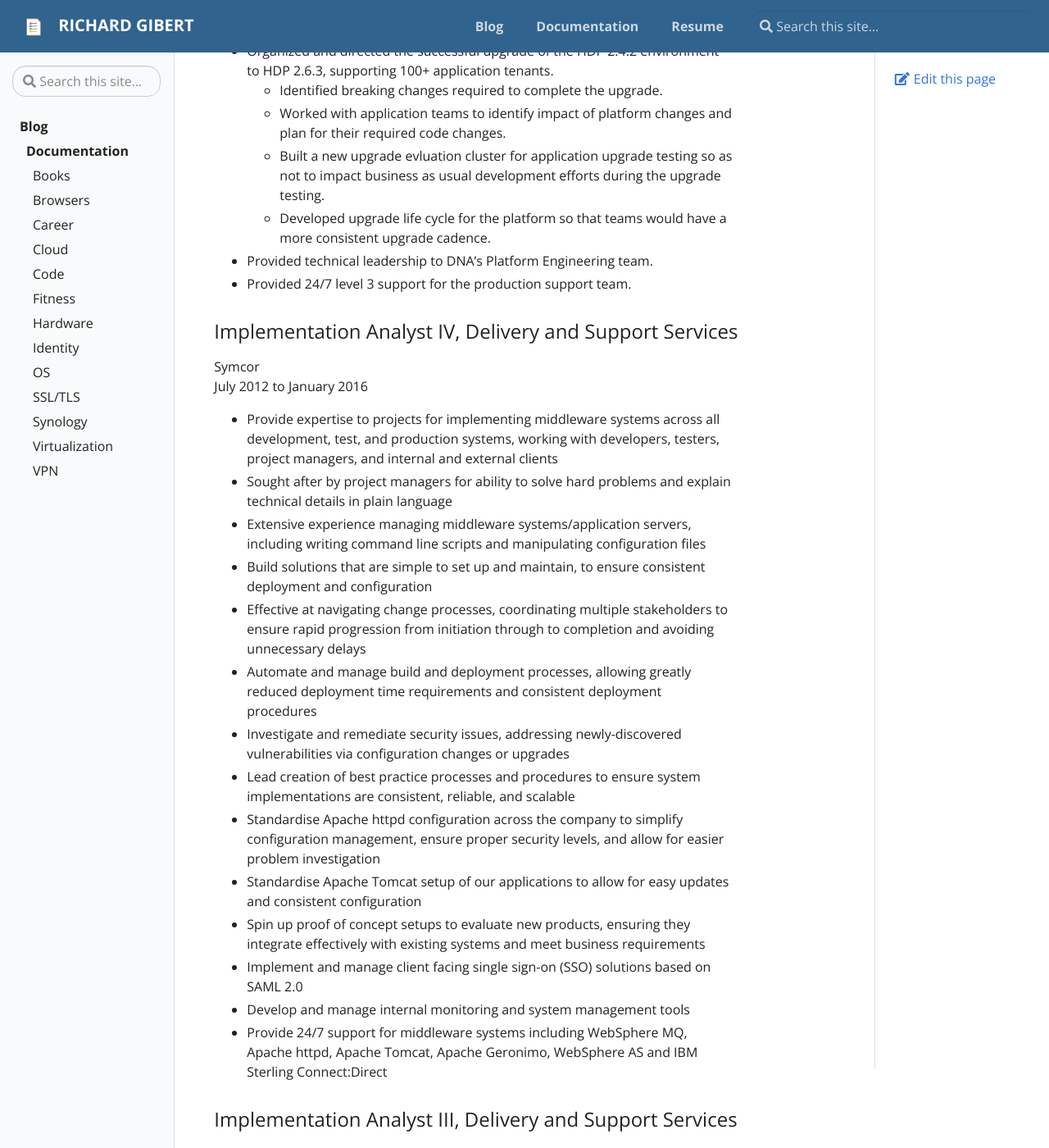
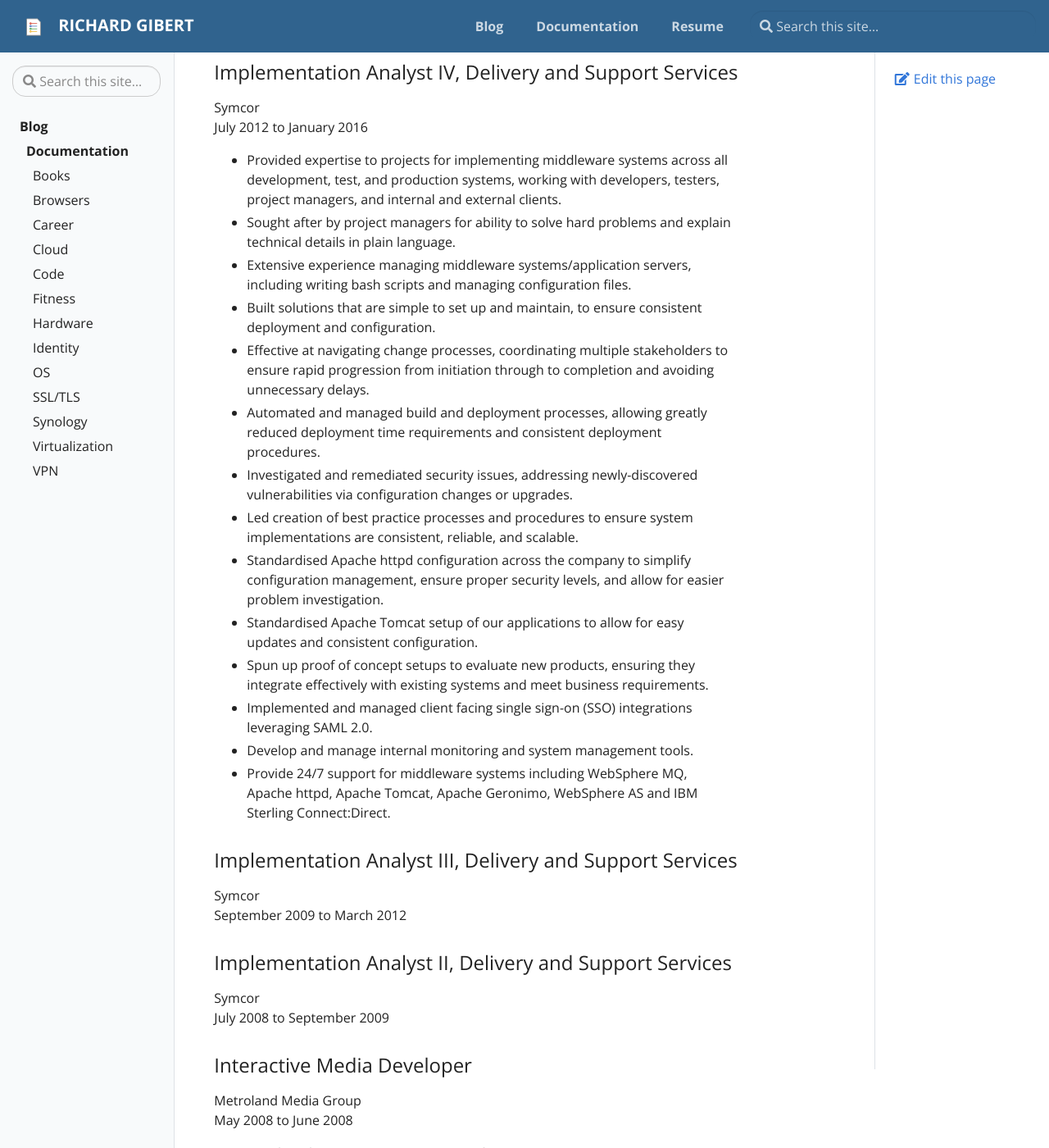
Before and after one commit to rgibert/rgibert.github.io, a Jekyll site: the page built from _docs/resume.md, in a window 1280 px wide and 1400 px high, scrolled down 2072 px. Shown: the whole window at 82% size. Built offline with Jekyll 4.4.1, drawn with Linux system fonts in a browser that asks for light colours; some of the changed text lies outside the part shown.

Commit message:
update resume to latest

```diff
--- a/_docs/resume.md
+++ b/_docs/resume.md
@@ -19,7 +12,7 @@
 Royal Bank of Canada
 June 2018 to Present
  - Providing technical leadership to DNA’s Platform Engineering Big Data team.
- - Managing day-to-day workload assignments and prioritization of the DNA Platform Engineering team.
+ - Managing day-to-day workload assignments and prioritization of the DNA Platform Engineering Big Data team.
  - Leading RBC's EDL 2.0 platform design and build leveraging Cloudera Data Platform (CDP) Private Cloud Base.
    - Defined new worker types to more optimally target capacity needs while continuing to meet application performance requirements and to provide more flexibility for future cluster expansion.
    - Worked with the Enterprise Data Architecture team to create all architecture and design artifacts.
@@ -33,6 +26,7 @@
  - Researching and evaluating additional tooling and platforms to provide additional options for addressing RBC's data processing and storage needs.
  - Providing 24/7 level 3 support for the production support team.
  - Led migration of Sensu monitoring system to a containerized Prometheus deployment to simplify deployment and support processes, allowing more effective metrics collection and alerting.
+ - Led evaluation of Microsoft Azure cloud for Hadoop disaster recovery purposes.
 
 ### Senior Platform Engineer, Data & Analytics (DNA)
 Royal Bank of Canada
@@ -50,26 +44,26 @@
    - Worked with application teams to identify impact of platform changes and plan for their required code changes.
    - Built a new upgrade evluation cluster for application upgrade testing so as not to impact business as usual development efforts during the upgrade testing.
    - Developed upgrade life cycle for the platform so that teams would have a more consistent upgrade cadence.
- - Provided technical leadership to DNA's Platform Engineering team.
+ - Provided technical leadership to DNA's Platform Engineering Big Data team.
  - Provided 24/7 level 3 support for the production support team.
 
 ### Implementation Analyst IV, Delivery and Support Services
 Symcor
 July 2012 to January 2016
- - Provide expertise to projects for implementing middleware systems across all development, test, and production systems, working with developers, testers, project managers, and internal and external clients
- - Sought after by project managers for ability to solve hard problems and explain technical details in plain language
- - Extensive experience managing middleware systems/application servers, including writing command line scripts and manipulating configuration files
- - Build solutions that are simple to set up and maintain, to ensure consistent deployment and configuration
- - Effective at navigating change processes, coordinating multiple stakeholders to ensure rapid progression from initiation through to completion and avoiding unnecessary delays
- - Automate and manage build and deployment processes, allowing greatly reduced deployment time requirements and consistent deployment procedures
- - Investigate and remediate security issues, addressing newly-discovered vulnerabilities via configuration changes or upgrades
- - Lead creation of best practice processes and procedures to ensure system implementations are consistent, reliable, and scalable
- - Standardise Apache httpd configuration across the company to simplify configuration management, ensure proper security levels, and allow for easier problem investigation
- - Standardise Apache Tomcat setup of our applications to allow for easy updates and consistent configuration
- - Spin up proof of concept setups to evaluate new products, ensuring they integrate effectively with existing systems and meet business requirements
- - Implement and manage client facing single sign-on (SSO) solutions based on SAML 2.0
- - Develop and manage internal monitoring and system management tools
- - Provide 24/7 support for middleware systems including WebSphere MQ, Apache httpd, Apache Tomcat, Apache Geronimo, WebSphere AS and IBM Sterling Connect:Direct
+ - Provided expertise to projects for implementing middleware systems across all development, test, and production systems, working with developers, testers, project managers, and internal and external clients.
+ - Sought after by project managers for ability to solve hard problems and explain technical details in plain language.
+ - Extensive experience managing middleware systems/application servers, including writing bash scripts and managing configuration files.
+ - Built solutions that are simple to set up and maintain, to ensure consistent deployment and configuration.
+ - Effective at navigating change processes, coordinating multiple stakeholders to ensure rapid progression from initiation through to completion and avoiding unnecessary delays.
+ - Automated and managed build and deployment processes, allowing greatly reduced deployment time requirements and consistent deployment procedures.
+ - Investigated and remediated security issues, addressing newly-discovered vulnerabilities via configuration changes or upgrades.
+ - Led creation of best practice processes and procedures to ensure system implementations are consistent, reliable, and scalable.
+ - Standardised Apache httpd configuration across the company to simplify configuration management, ensure proper security levels, and allow for easier problem investigation.
+ - Standardised Apache Tomcat setup of our applications to allow for easy updates and consistent configuration.
+ - Spun up proof of concept setups to evaluate new products, ensuring they integrate effectively with existing systems and meet business requirements.
+ - Implemented and managed client facing single sign-on (SSO) integrations leveraging SAML 2.0.
+ - Develop and manage internal monitoring and system management tools.
+ - Provide 24/7 support for middleware systems including WebSphere MQ, Apache httpd, Apache Tomcat, Apache Geronimo, WebSphere AS and IBM Sterling Connect:Direct.
 
 ### Implementation Analyst III, Delivery and Support Services
 Symcor
```
Also changed, not shown: other parts of _docs/resume.md (+1 -8 lines).
